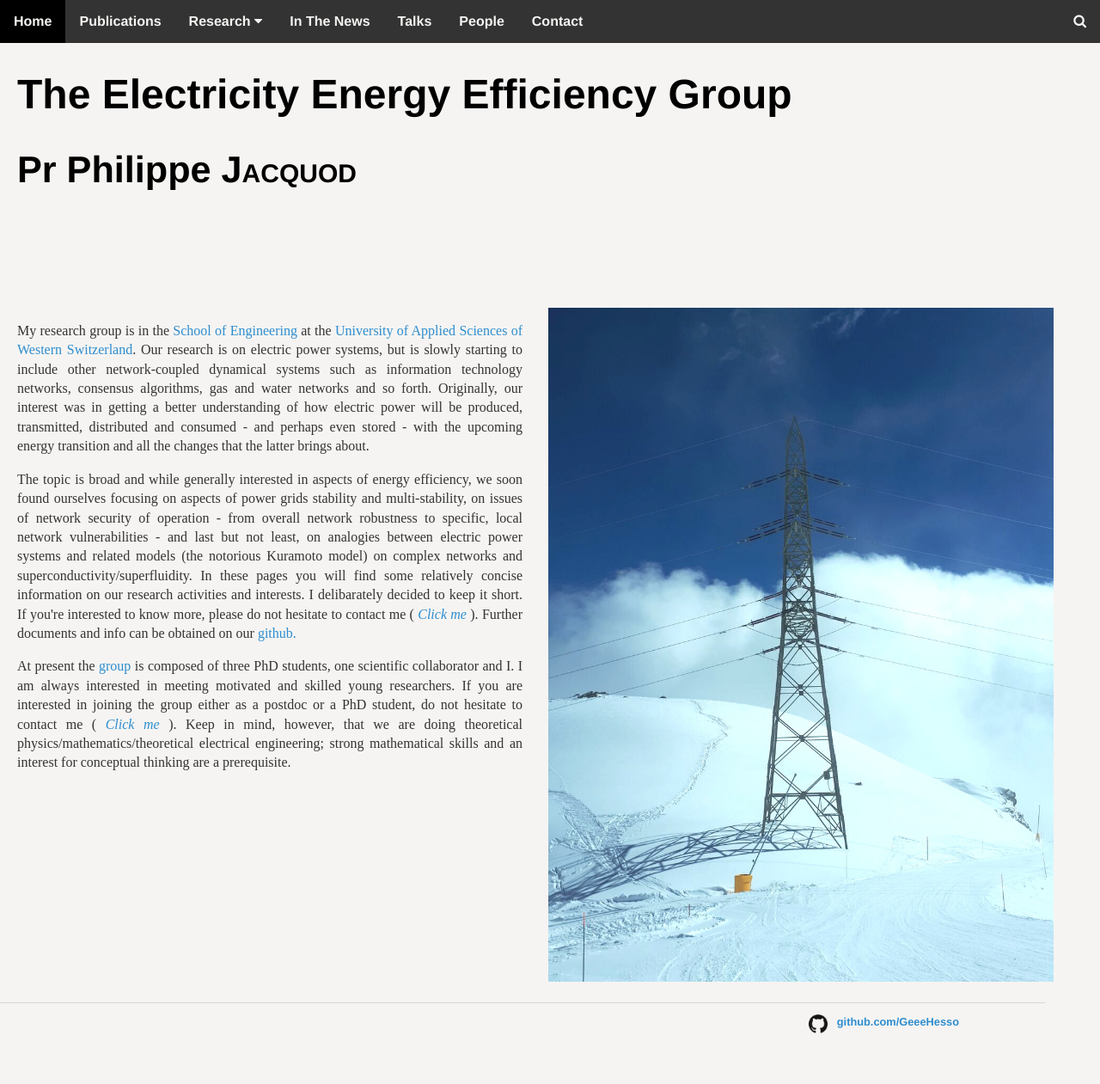
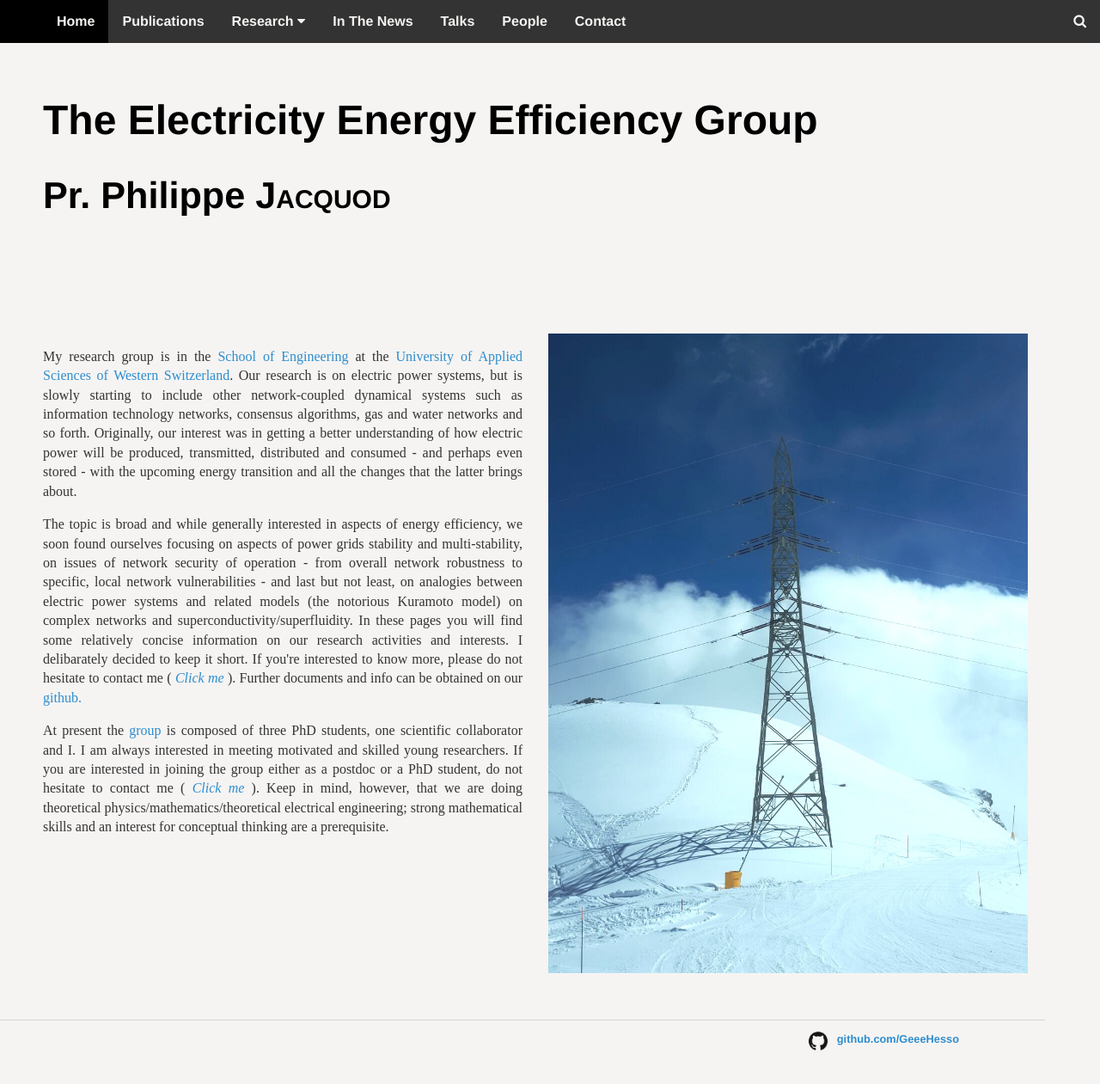
Before and after one commit to GeeeHesso/geeehesso.github.io, a Jekyll site: the page built from index.html, in a window 1280 px wide and 1322 px high. Shown: the top 1261 px of the window at 86% size. Built offline with Jekyll 4.4.1, drawn with Linux system fonts in a browser that asks for light colours.

Commit message:
slightly improve padding

```diff
--- a/_layouts/default.html
+++ b/_layouts/default.html
@@ -17,7 +17,7 @@
 		<body>
 			<nav>
 				<ul class="top"> <!--This will appear on all pages-->
-					<li><a href="/">Home</a></li>
+					<li style = "padding-left: 50px"><a href="/">Home</a></li>
 					<li class="element"><a href="/publications">Publications</a></li>
 	        		<li class="element">
 					<a href="/research">Research <i class="fa fa-caret-down"></i> </a>
@@ -61,7 +61,7 @@
 
 	    		</ul>
 			</nav>
-			<div style="padding:20px;margin-top:30px;">
+			<div style="padding:50px;margin-top:30px;">
 
 			{{ content }}
 
--- a/index.html
+++ b/index.html
@@ -6,7 +6,7 @@ tags: home
 
 <div class="container">
 	<h1>The Electricity Energy Efficiency Group</h1>
-	<h2 style="padding-bottom: 100px">Pr Philippe <a class=small_c>Jacquod</a></h2>
+	<h2 style="padding-bottom: 100px">Pr. Philippe <a class=small_c>Jacquod</a></h2>
 
 
 	<div class="p_row2">
```
